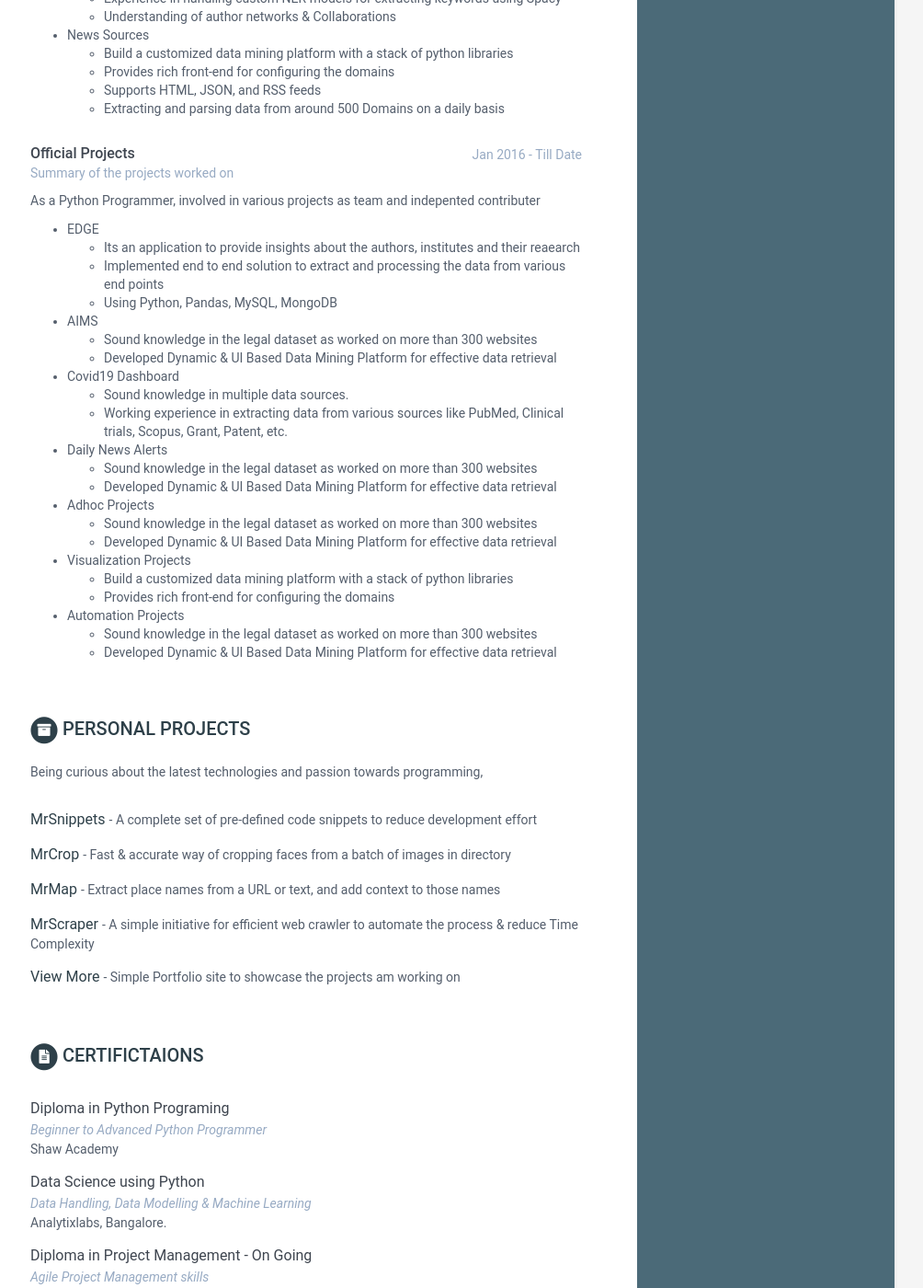
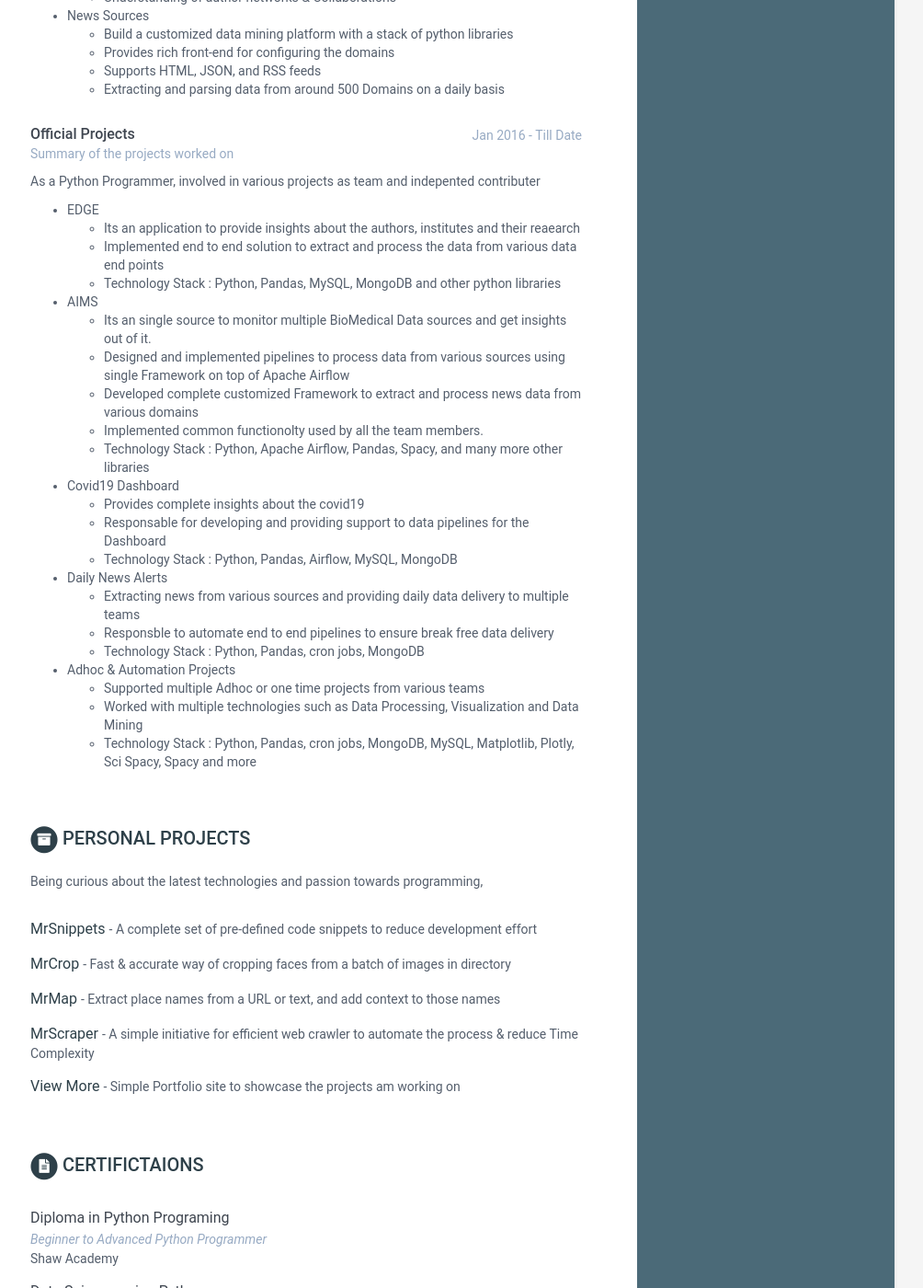
Before and after one commit to dhamodharanrk/online-cv, a Jekyll site: the page built from index.html, in a window 1280 px wide and 1400 px high, scrolled down 2306 px. Shown: the whole window at 92% size, without its empty margins (167-1171 px from the left). Built offline with Jekyll 4.4.1, drawn with Linux system fonts in a browser that asks for light colours; some of the changed text lies outside the part shown.

Commit message:
Update data.yml

```diff
--- a/_data/data.yml
+++ b/_data/data.yml
@@ -54,11 +54,11 @@ career-profile:
       A dynamic and professional Data Engineer with excellent
       knowledge in analyzing large datasets, building, deploying, and Maintaining data
       support tools. Expertise in various technologies used for ETL Process & Data Analitycs with utilizing technologies like Python, Spacy, Apache Airflow.
-      Possess excellent domain knowledge and leadership skills as leading the team on the technological front.
+      Possess excellent domain knowledge and leadership skills to handle the team as well.
 
 education:
     - degree: BE Computer Science and Engineering
-      university: Kumaraguru College of Technology
+      university: Kumaraguru College of Technology, Coimbatore
       time: 2012 - 2015
       details: |
         Describe your study here lorem ipsum dolor sit amet, consectetuer
@@ -71,7 +71,7 @@ education:
           - Bullet point
 
     - degree: Diploma in Computer Engineering
-      university: PSG Polytechnic College
+      university: PSG Polytechnic College, Coimbatore
       time: 2009 - 2012
       details: |
         Describe your study here lorem ipsum dolor sit amet, consectetuer
@@ -84,7 +84,7 @@ education:
           - Bullet point
 
 experiences:
-    - role: Senior Software Developer (Python)
+    - role: Senior Software Developer (Data Analytics)
       time: Aug 2019 - Till date
       company: UST Global, Bangalore
       details: |
@@ -100,12 +100,12 @@ experiences:
           - Experience in developing and configuring the Apache Airflow based Pipelines
           - Experience in developing API Services and Front-end Applications using Flask and Django
           - Good understanding of deploying and managing the services on Linux machines
-          - Deployed services like Apache Airflow, label Studio, Django
+          - Deployed services like Apache Airflow, label Studio, Django, and flask
           - Experience in working with multiple databases like MySQL, Mongo, PostgreSQL
           - Extensive knowledge of data sources like PubMed, Scopus, clinicaltrials.org, etc...
-          - Working experience in Agile & Ticketing based environments (Jira, Service Now, bitbucket, Git)
-          - Experience in Team Management as leading the team of Text Analytics group consists of Data Scientist, Data Engineers, Content Experts
-          - Alongside, Exploring the methods and technologies for improving and optimizing the solutions provided or developed
+          - Working experience in Agile & Ticket based environments (Jira, Service Now, bitbucket, Git)
+          - Experience in project tracking and team managements
+          - Alongside, Exploring the methods and technologies for improving and optimizing the solutions provided or for the methods implemented earlier
 
     - role: Senior Software Developer (Python)
       time: Feb 2019 - Aug 2019
@@ -133,14 +133,13 @@ experiences:
         for high complex websites and building futuristic platforms for effective data retrieval.
 
           - Sound knowledge in e-commerce dataset
-          - Developed methods using the custom framework for data extraction
-          - Worked on a multilingual dataset and top retailers websites in the current market
-          - Worked on multiple automation tasks which include larger data processing and validation
-          - Handled complete cycle of the projects includes Scheduling, Monitoring, exporting, Validating, Data Processing and delivering it to client
+          - Developed multiple data parsing methods using the custom framework
+          - Experiance in handling multilingual dataset & well experianced in most of the top e-commerce websites
+          - Worked on multiple automation tasks which include larger data processing, autometed data validation and QA
+          - Experince to handle the client deliveries by completing entire life cycle of the task like Scheduling, Monitoring, Exporting and Validating
           - Implemented end-to-end automated solutions for projects having multiple stages
           - Used multiple methods like NodeJs, Selenium for effective data retrieval and browser automation
           - Closely worked with multiple technology teams for platform improvements and testing
-          - Worked with the team of 10 members and handled critical developments (L3)
           - Done manual and automated code auditing and Data Auditing for Platform Migration from V1 to V2
           - Provided continuous training for executive teams and the development teams for technology changes
 
@@ -182,32 +181,30 @@ experiences:
 
           - EDGE
               - Its an application to provide insights about the authors, institutes and their reaearch
-              - Implemented end to end solution to extract and processing the data from various end points
-              - Using Python, Pandas, MySQL, MongoDB
+              - Implemented end to end solution to extract and process the data from various data end points
+              - Technology Stack : Python, Pandas, MySQL, MongoDB and other python libraries
 
           - AIMS
-              - Sound knowledge in the legal dataset as worked on more than 300 websites
-              - Developed Dynamic & UI Based Data Mining Platform for effective data retrieval
+              - Its an single source to monitor multiple BioMedical Data sources and get insights out of it.
+              - Designed and implemented pipelines to process data from various sources using single Framework on top of Apache Airflow
+              - Developed complete customized Framework to extract and process news data from various domains
+              - Implemented common functionolty used by all the team members.
+              - Technology Stack : Python, Apache Airflow, Pandas, Spacy, and many more other libraries
 
           - Covid19 Dashboard
-              - Sound knowledge in multiple data sources.
-              - Working experience in extracting data from various sources like PubMed, Clinical trials, Scopus, Grant, Patent, etc.
+              - Provides complete insights about the covid19
+              - Responsable for developing and providing support to data pipelines for the Dashboard
+              - Technology Stack : Python, Pandas, Airflow, MySQL, MongoDB
 
           - Daily News Alerts
-              - Sound knowledge in the legal dataset as worked on more than 300 websites
-              - Developed Dynamic & UI Based Data Mining Platform for effective data retrieval
+              - Extracting news from various sources and providing daily data delivery to multiple teams
+              - Responsble to automate end to end pipelines to ensure break free data delivery
+              - Technology Stack : Python, Pandas, cron jobs, MongoDB
 
-          - Adhoc Projects
-              - Sound knowledge in the legal dataset as worked on more than 300 websites
-              - Developed Dynamic & UI Based Data Mining Platform for effective data retrieval
-
-          - Visualization Projects
-              - Build a customized data mining platform with a stack of python libraries
-              - Provides rich front-end for configuring the domains
-
-          - Automation Projects
-              - Sound knowledge in the legal dataset as worked on more than 300 websites
-              - Developed Dynamic & UI Based Data Mining Platform for effective data retrieval
+          - Adhoc & Automation Projects
+              - Supported multiple Adhoc or one time projects from various teams
+              - Worked with multiple technologies such as Data Processing, Visualization and Data Mining
+              - Technology Stack : Python, Pandas, cron jobs, MongoDB, MySQL, Matplotlib, Plotly, Sci Spacy, Spacy and more
 
 publications:
     title: Certifictaions
```
